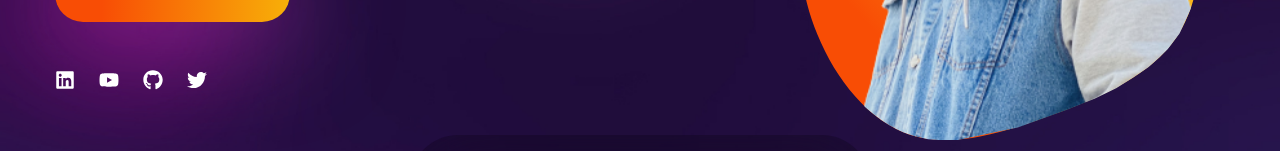
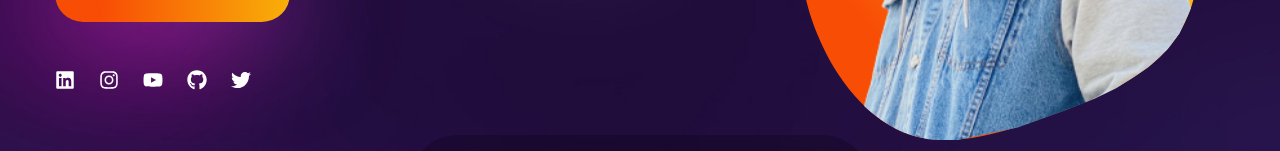
Before and after one commit to JayCesar/JayCesar, a React (Create React App) app: page / in a window 1280 px wide. Shown: the part 537-688 px from the top of the page. Built offline with nearby package versions, Linux system fonts and the light colour scheme; the HTML template or start-up script is replaced by a standard one; a web font is replaced by a local one.

Commit message:
@JayCesar | Fix: add links to social midia

```diff
--- a/src/components/Banner.js
+++ b/src/components/Banner.js
@@ -2,7 +2,7 @@ import React from 'react';
 // Images
 import Image from '../assets/avatar.svg';
 // Icons
-import {FaGithub, FaYoutube, FaDribbble, FaTwitter, FaLinkedin} from 'react-icons/fa';
+import {FaGithub, FaYoutube, FaDribbble, FaTwitter, FaLinkedin, FaInstagram} from 'react-icons/fa';
 // type animation
 import {TypeAnimation} from 'react-type-animation'
 // motion
@@ -76,7 +76,10 @@ const Banner = () => {
             <a href="https://www.linkedin.com/in/jc-batista/">
               <FaLinkedin />
             </a>
-            <a href="https://www.youtube.com/@blackfoox6286">
+            <a href="https://www.instagram.com/jay.cesaar/">
+              <FaInstagram />
+            </a>
+            <a href="https://www.youtube.com/channel/UCaJtsFEYoWKTlRYwUVEplbQ">
               <FaYoutube />
             </a>
             <a href="https://github.com/JayCesar">
```
